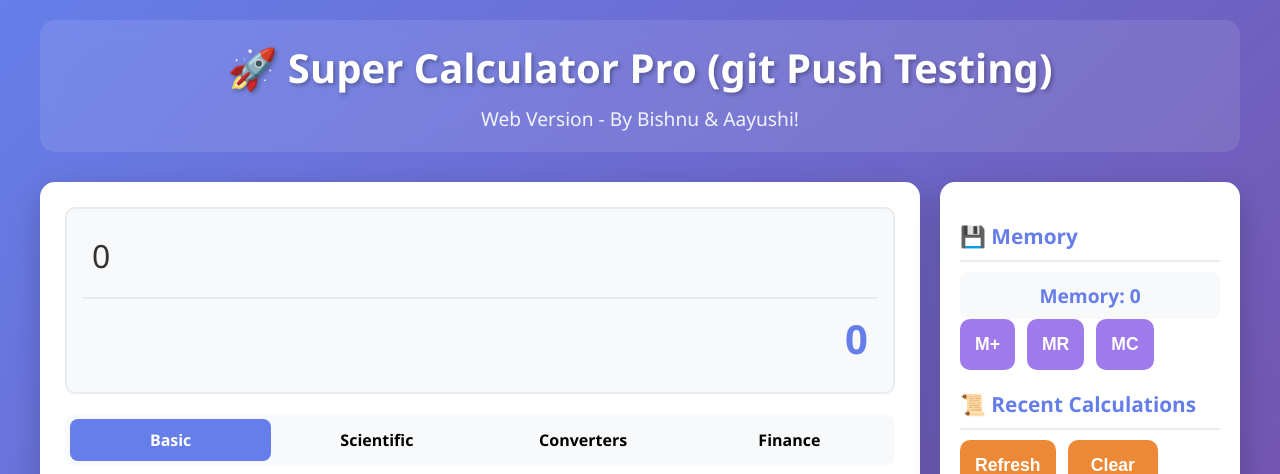
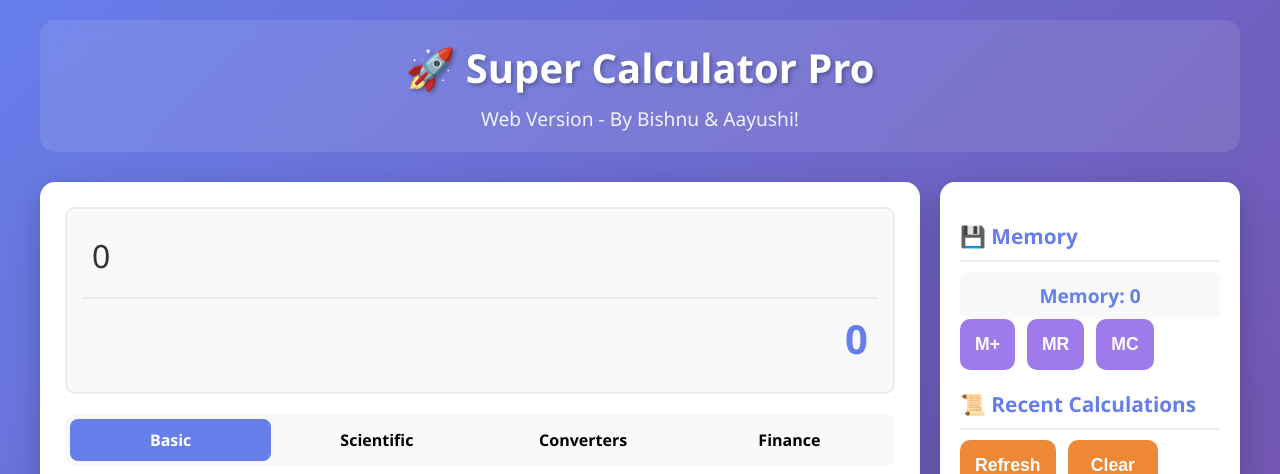
Before and after one commit to Bishnurajkc-github/Super-Calculator-Pro, a Flask app: page / in a window 1280 px wide. Shown: the top 474 px of the page. Run offline with Flask 3, Linux system fonts and the light colour scheme; data that the repository does not hold is empty.

Commit message:
Restore Previous Heading to Super Calculator Pro.

```diff
--- a/templates/calculator.html
+++ b/templates/calculator.html
@@ -343,7 +343,7 @@
 <body>
     <div class="container">
         <div class="header">
-            <h1>🚀 Super Calculator Pro (git Push Testing)</h1>
+            <h1>🚀 Super Calculator Pro</h1>
             <p>Web Version - By Bishnu & Aayushi!</p>
         </div>
 
```
